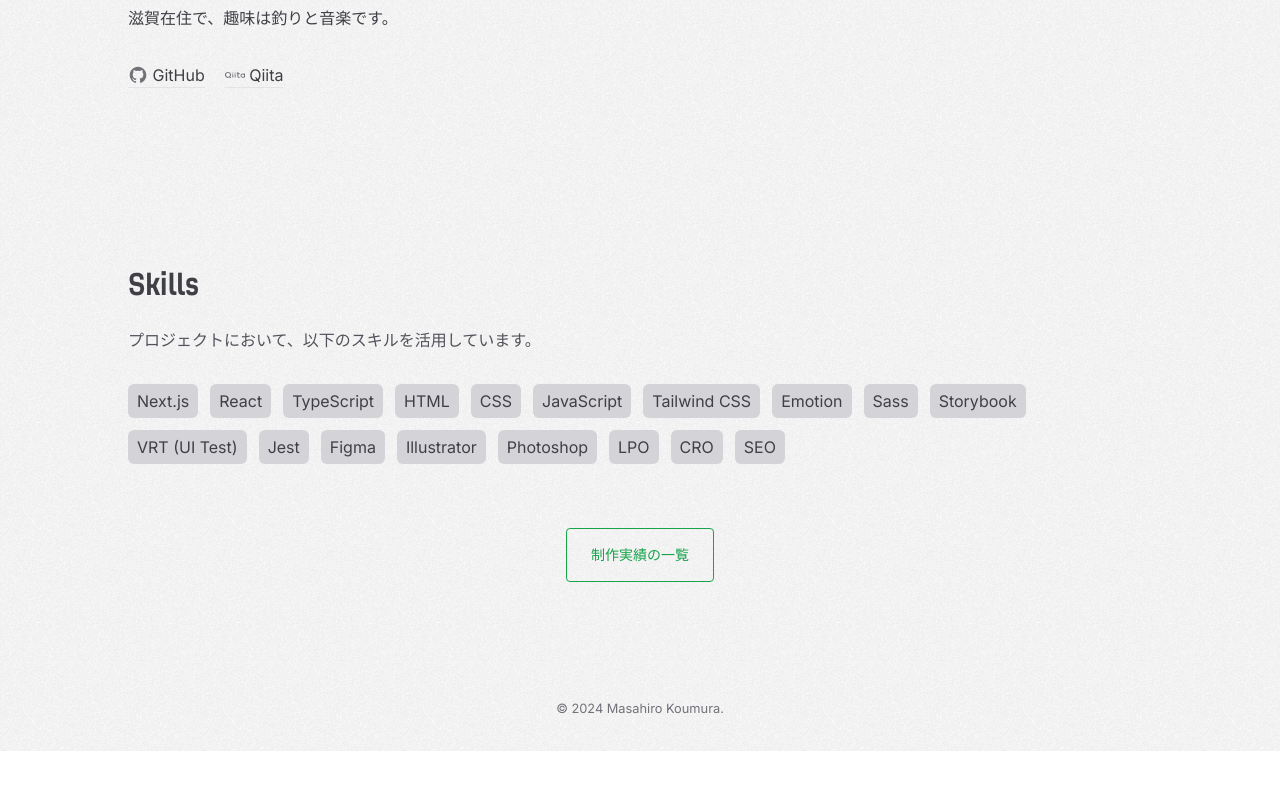
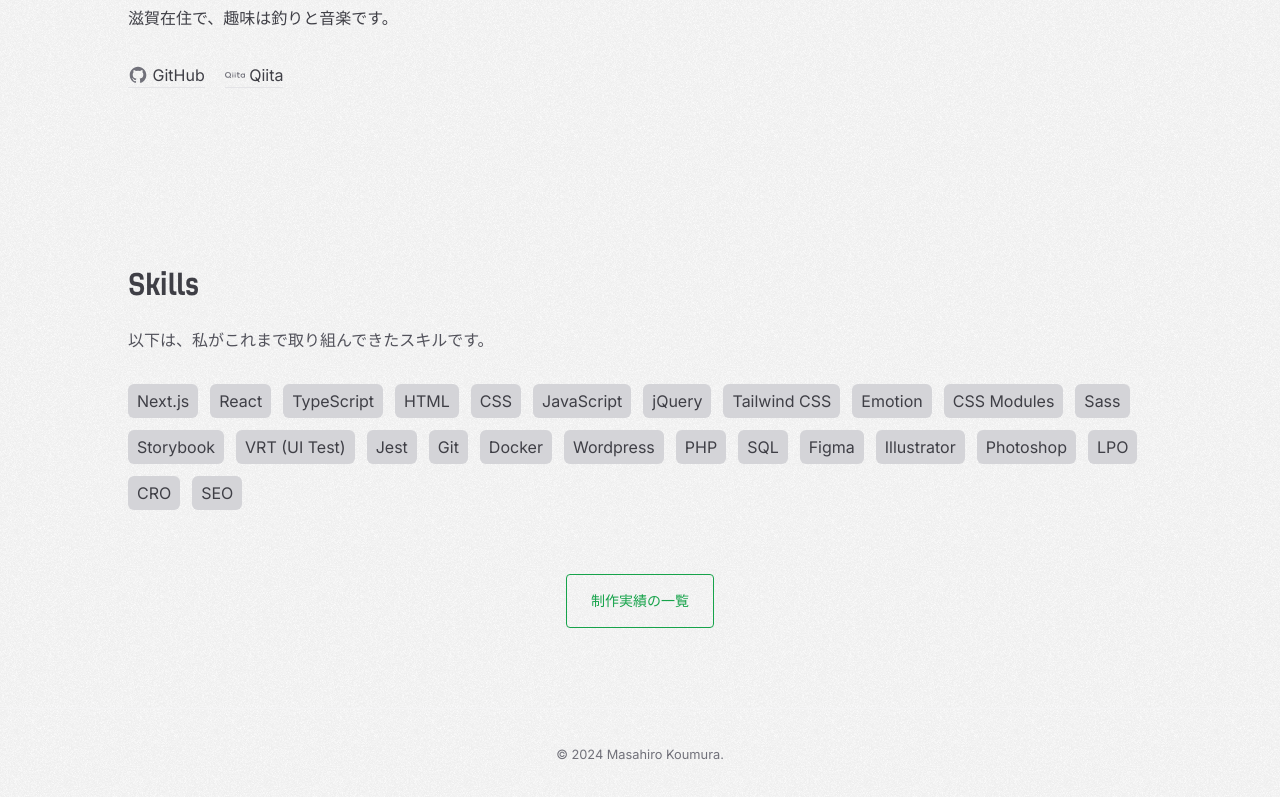
Before and after one commit to masaki632d/new-portfolio-app, a Next.js app: page /about in a window 1280 px wide. Shown: the part 618-1415 px from the top of the page. Before the commit the page ends 1369 px from the top, so only its background shows below. Built offline with nearby package versions, Linux system fonts and the light colour scheme.

Commit message:
fix: add skill

```diff
--- a/src/components/About/Usage/constants/data.ts
+++ b/src/components/About/Usage/constants/data.ts
@@ -5,12 +5,19 @@ export const data = [
   { text: 'HTML' },
   { text: 'CSS' },
   { text: 'JavaScript' },
+  { text: 'jQuery' },
   { text: 'Tailwind CSS' },
   { text: 'Emotion' },
+  { text: 'CSS Modules' },
   { text: 'Sass' },
   { text: 'Storybook' },
   { text: 'VRT (UI Test)' },
   { text: 'Jest' },
+  { text: 'Git' },
+  { text: 'Docker' },
+  { text: 'Wordpress' },
+  { text: 'PHP' },
+  { text: 'SQL' },
   { text: 'Figma' },
   { text: 'Illustrator' },
   { text: 'Photoshop' },
--- a/src/components/About/Usage/index.tsx
+++ b/src/components/About/Usage/index.tsx
@@ -9,7 +9,7 @@ export const Usage = () => {
       <div className="space-y-6">
         <SectionTitle type="h2">Skills</SectionTitle>
         <p className="max-w-xl text-zinc-600 dark:text-zinc-400">
-          プロジェクトにおいて、以下のスキルを活用しています。
+          以下は、私がこれまで取り組んできたスキルです。
         </p>
       </div>
 
```
